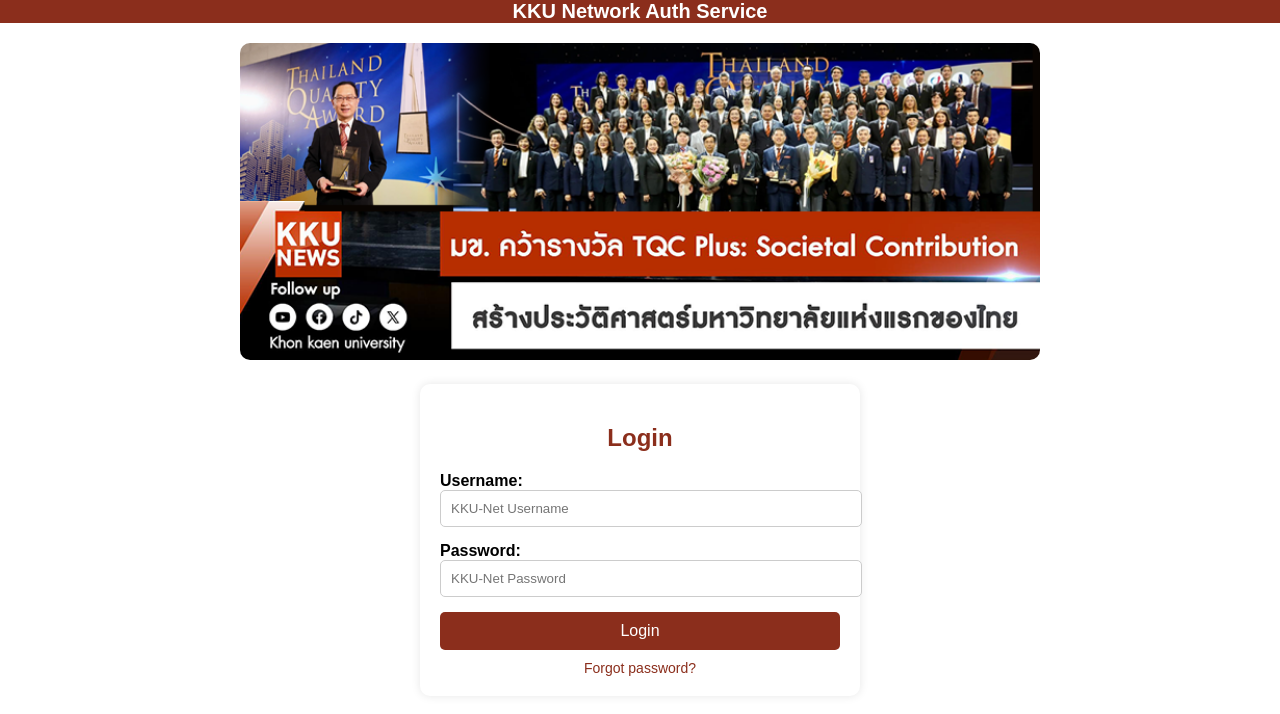
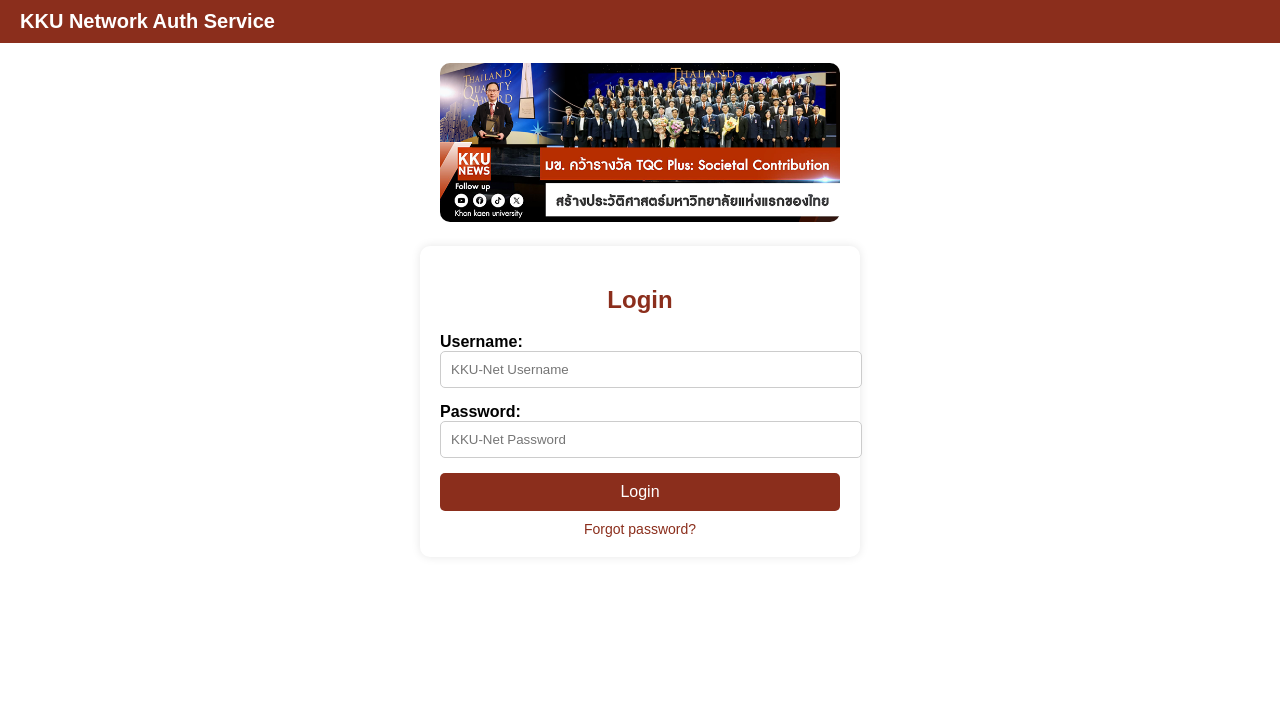
Before and after one commit to NongNgui/KKUWiFi-Clone, a plain HTML site: page index.html in a window 1280 px wide. Drawn offline with Linux system fonts and the light colour scheme.

Commit message:
fix header

```diff
--- a/index.html
+++ b/index.html
@@ -14,14 +14,16 @@
         }
         .header {
             background-color: #8b2e1c;
-            padding: 0px;
+            padding: 10px;
             color: white;
             font-size: 20px;
             font-weight: bold;
+            text-align: left;
+            padding-left: 20px;
         }
         .banner {
             width: 100%;
-            max-width: 800px;
+            max-width: 400px;
             margin: 20px auto;
         }
         .banner img {
```
